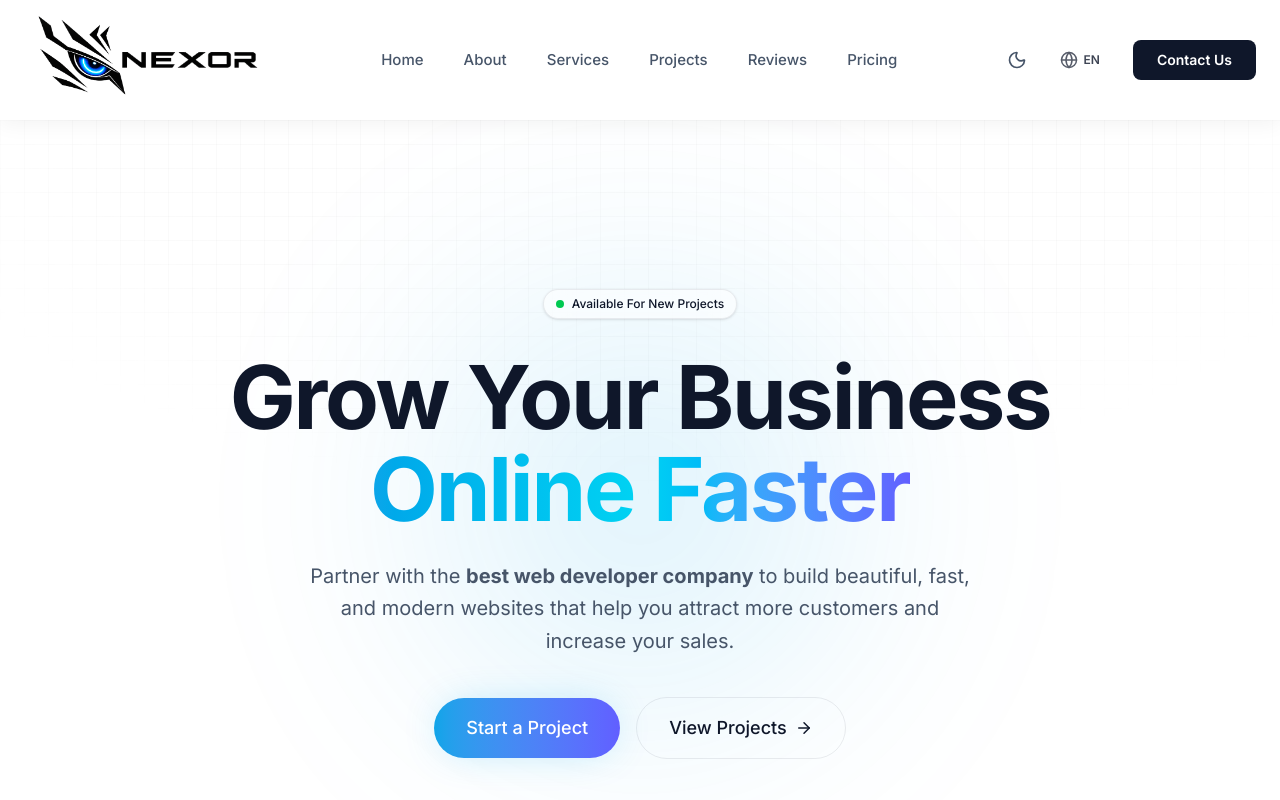
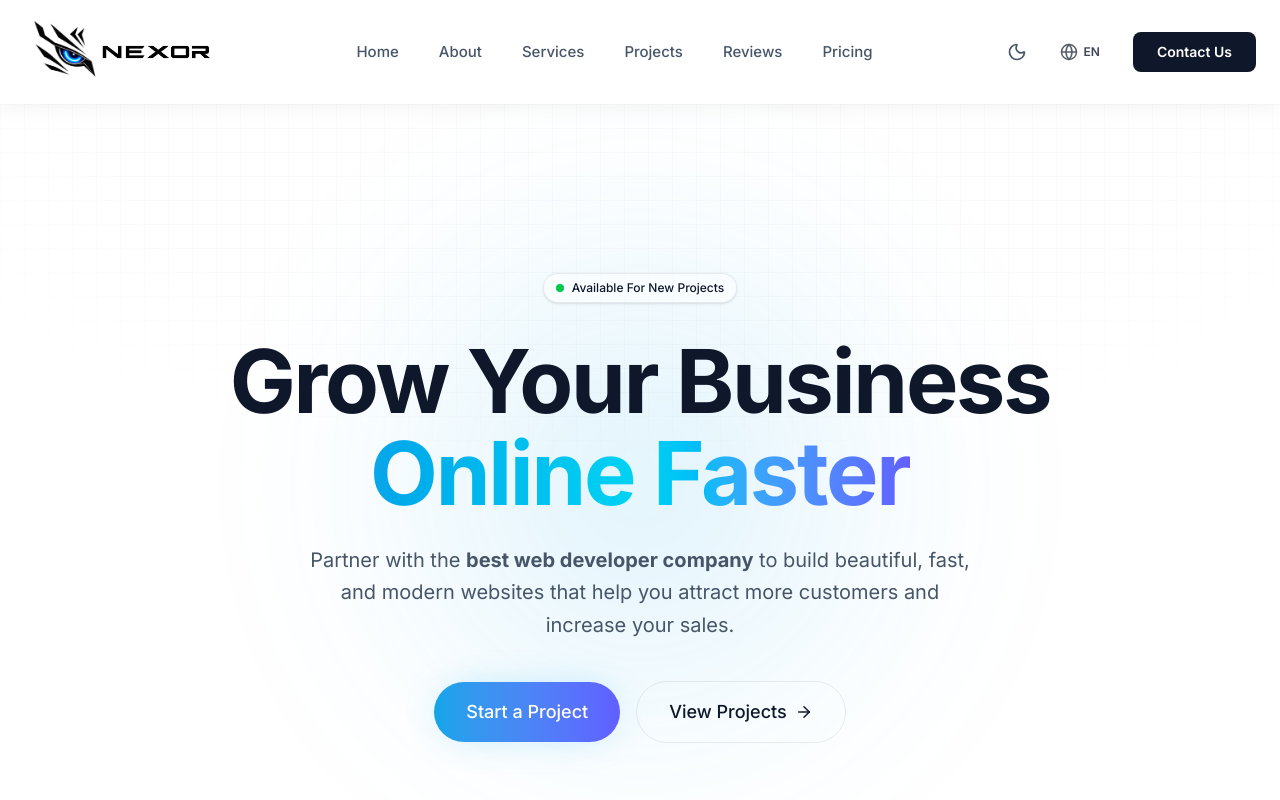
Before and after one commit to VelmaniM/Own-Website, a React (Vite) app in the folder frontend/: page / in a window 1280 px wide. Shown: the top 800 px of the page. Built offline with nearby package versions, Linux system fonts and the light colour scheme.

Commit message:
fix: make logo size and spacing identical across all responsive breakpoints

```diff
--- a/frontend/src/components/Navbar.jsx
+++ b/frontend/src/components/Navbar.jsx
@@ -22,20 +22,20 @@ function Navbar({ isDark, setIsDark }) {
           <img
             src="/light-logo-1.png?v=2"
             alt="NEXOR Logo Eye"
-            className="h-16 sm:h-20 w-auto object-contain scale-110 sm:scale-125 origin-left dark:hidden"
+            className="h-16 w-auto object-contain scale-110 origin-left dark:hidden"
           />
           {/* Dark Mode Eye */}
           <img
             src="/dark-logo-2.png"
             alt="NEXOR Logo Eye"
-            className="h-16 sm:h-20 w-auto object-contain scale-110 sm:scale-125 origin-left hidden dark:block"
+            className="h-16 w-auto object-contain scale-110 origin-left hidden dark:block"
           />
 
           {/* Single Text Logo (Inverts to black for light mode, stays white for dark mode) */}
           <img
             src="/dark-logo-1.png"
             alt="NEXOR Text"
-            className="h-16 sm:h-20 w-auto object-contain -ml-8 sm:-ml-10 invert dark:invert-0"
+            className="h-16 w-auto object-contain -ml-8 invert dark:invert-0"
           />
         </Link>
 
```
